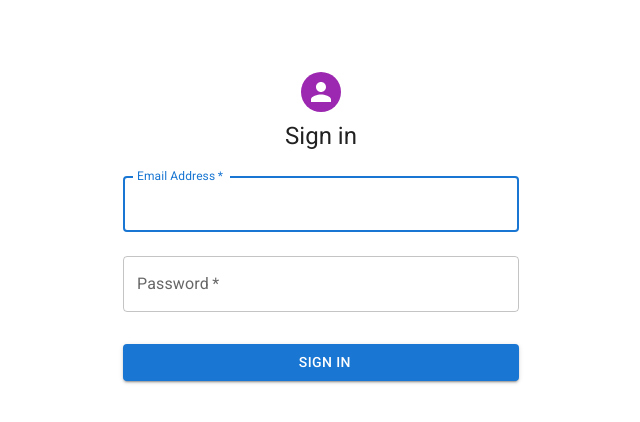
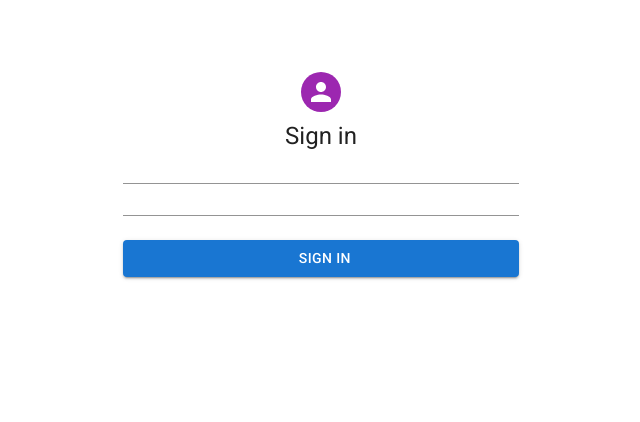
Before and after one commit to RioRinAkamura/shop-demo-redux-saga, a React (Create React App) app: page /login in a window 1280 px wide. Shown: the top 422 px of the page, without its empty margins (319-959 px from the left). Built offline with nearby package versions, Linux system fonts and the light colour scheme.

Commit message:
authenticate useContext and useReducer

```diff
--- a/src/App.tsx
+++ b/src/App.tsx
@@ -1,6 +1,8 @@
+import { useAppSelector } from 'app/hooks';
 import { NotFound, PrivateRoute } from 'components/Common';
 import { AdminLayout } from 'components/Layout';
 import { User } from 'components/Layout/User';
+import { UserContext } from 'context/UserContext';
 import LoginPage from 'features/auth/pages/LoginPage';
 import React from 'react';
 import { Route, Switch } from 'react-router-dom';
@@ -13,11 +15,12 @@ function App() {
   //   categoryApi.getAll().then((response)=>console.log(response));
 
   // })
+  const currentUser = useAppSelector(state => state.auth.currentUser)
 
   return (
+      <UserContext.Provider value = {currentUser}>
         <div>
           <Switch>
-
                 <PrivateRoute path="/admin">
                   <AdminLayout/>
                 </PrivateRoute>
@@ -29,9 +32,6 @@ function App() {
               <Route path="/">
                 <User/>
               </Route>
-
-
-
 
 
             {/* <Route >
@@ -50,8 +50,9 @@ function App() {
               draggable
               pauseOnHover
             />
+        </div>
+    </UserContext.Provider>
 
-    </div>
   );
 }
 
--- a/src/components/Common/PrivateRoute.tsx
+++ b/src/components/Common/PrivateRoute.tsx
@@ -10,7 +10,8 @@ export const PrivateRoute = (props: RouteProps) => {
     // if yes, show route
     // Otherwise, redirect to login page
 
-    const isLoggedIn = Boolean(localStorage.getItem('access_token'))
+    // const isLoggedIn = Boolean(localStorage.getItem('access_token'))
+    const isLoggedIn = Boolean(localStorage.getItem('username'))
     // console.log('Is logged in: ', isLoggedIn);
 
     if(!isLoggedIn) return <Redirect to="/login"/>
--- a/src/components/Layout/Admin.tsx
+++ b/src/components/Layout/Admin.tsx
@@ -3,10 +3,11 @@
 import { makeStyles } from '@material-ui/core';
 import { Box } from '@mui/material';
 import { Header, Sidebar } from 'components/Common';
+import { UserContext } from 'context/UserContext';
 import Category from 'features/category/Category';
 import  Dashboard  from 'features/dashboard/Dashboard';
 import {Product} from 'features/product/Product';
-import React from 'react';
+import React, { useContext } from 'react';
 import { Route, Switch } from 'react-router';
 
 const useStyles = makeStyles(theme => ({
@@ -41,6 +42,10 @@ const useStyles = makeStyles(theme => ({
 
 
 export const AdminLayout = () => {
+    const user = useContext(UserContext)
+
+    console.log('user login: ', user);
+
     const classes = useStyles();
     return (
         <Box className={classes.root}>
--- /dev/null
+++ b/src/context/UserContext.ts
@@ -0,0 +1,9 @@
+import {createContext} from 'react'
+import  {User} from 'models'
+
+const initialUser: User = {
+    id: '',
+    name: '',
+}
+
+export const UserContext = createContext(initialUser)
--- a/src/features/auth/authSaga.ts
+++ b/src/features/auth/authSaga.ts
@@ -6,15 +6,21 @@ import { push } from "connected-react-router";
 function* handleLogin(payload: LoginPayload){
     try {
 
-        yield delay(700)
-        localStorage.setItem('access_token', 'fake_login')
+        // yield delay(700)
+        // localStorage.setItem('access_token', 'fake_login')
+        console.log('payload: ', payload);
+
+        localStorage.setItem('username', payload.username)
+
 
         yield put(authActions.loginSuccess({
             id: 1,
             name: 'Rio'
         }))
+        console.log('login success');
 
-        yield put(push('/admin/dashboard'))
+
+        // yield put(push('/admin/dashboard'))
 
     } catch (error: any) {
         yield put(authActions.loginFailed(error.message))
@@ -23,8 +29,8 @@ function* handleLogin(payload: LoginPayload){
 
 function* handleLogout(){
     yield delay(500);
-    // console.log('Handle logout');
-    localStorage.removeItem('access_token')
+    // localStorage.removeItem('access_token')
+    localStorage.removeItem('user')
 
     //Redirect to Login page
     yield put(push('/login'))
@@ -32,7 +38,8 @@ function* handleLogout(){
 
 function* watchLoginFlow(){
     while(true){
-        const isLoggedIn = Boolean(localStorage.getItem('access_token'));
+        // const isLoggedIn = Boolean(localStorage.getItem('access_token'));
+        const isLoggedIn = Boolean(localStorage.getItem('user'));
         if(!isLoggedIn){
             const action: PayloadAction<LoginPayload> = yield take(authActions.login.type);
             yield fork(handleLogin, action.payload)
--- a/src/features/auth/authSlice.ts
+++ b/src/features/auth/authSlice.ts
@@ -9,13 +9,16 @@ export interface LoginPayload{
 export interface AuthState{
     isLoggedIn: boolean;
     logging?: boolean;
-    currentUser?: User;
+    currentUser: User ;
 }
 
 const initialState: AuthState ={
     isLoggedIn: false,
     logging: false,
-    currentUser: undefined,
+    currentUser: {
+        id: '',
+        name: ''
+    },
 }
 
 const authSlice = createSlice({
@@ -35,7 +38,7 @@ const authSlice = createSlice({
 
         logout(state) {
             state.isLoggedIn= false;
-            state.currentUser = undefined;
+            state.currentUser = {id: '', name: ''};
         },
 
     }
@@ -47,6 +50,7 @@ export const authActions = authSlice.actions;
 //Selectors
 export const selectIsLoggedIn = (state: any) => state.auth.isLoggedIn;
 export const selectIsLogging = (state: any) => state.auth.logging;
+export const selectIsUser = (state: any) => state.auth.currentUser;
 
 //Reducers
 
--- a/src/features/auth/pages/LoginPage.tsx
+++ b/src/features/auth/pages/LoginPage.tsx
@@ -5,35 +5,37 @@ import {
   CssBaseline, TextField, Typography
 } from '@mui/material';
 import { useAppDispatch, useAppSelector } from 'app/hooks';
-import React from 'react';
-import { authActions } from '../authSlice';
+import React, { FormEvent } from 'react';
+import { authActions, LoginPayload } from '../authSlice';
+import { SubmitHandler, useForm } from "react-hook-form";
+import { User } from 'models';
+import { Input } from '@material-ui/core';
+import { useHistory } from 'react-router';
 
-// const useStyles = makeStyles((theme) => ({
-//     root: {
-//         color: '#333'
-//     },
-// }));
 
 interface LoginPageProps {}
 
 const LoginPage = (props: LoginPageProps) => {
+  const { register, handleSubmit } = useForm();
+  const history = useHistory()
+
   // const classes = useStyles()
   const dispatch = useAppDispatch();
   const isLogging =useAppSelector(state => state.auth.logging)
 
-  const handleLogin =()=>{
-    // Todo: get username + password from login form
+  const handleLogin: SubmitHandler<LoginPayload> =(data, event)=> {
 
-    dispatch(authActions.login({
-        username:'',
-        password: ''
-    }))
+    event?.preventDefault()
+    console.log('user: ' ,data);
+    dispatch(authActions.login(data))
+    console.log('da di toi day roi');
+
+    history.push('/admin')
   }
 
   return (
-    <div>
+    <form onSubmit={handleSubmit(handleLogin)}>
       <Container component="main" maxWidth="xs">
-
         <CssBaseline />
         <Box
           sx={{
@@ -47,36 +49,29 @@ const LoginPage = (props: LoginPageProps) => {
           <Typography component="h1" variant="h5">
             Sign in
           </Typography>
-          <Box component="form" noValidate sx={{ mt: 1 }}>
-            <TextField
-              margin="normal"
+
+            <Input
+              {...register("username", { required: true, maxLength: 20 })}
               required
               fullWidth
               id="email"
-              label="Email Address"
-              name="email"
-              autoComplete="email"
-              autoFocus
             />
-            <TextField
-              margin="normal"
+            <Input
+              {...register("password", { required: true, maxLength: 20 })}
               required
               fullWidth
-              name="password"
-              label="Password"
               type="password"
               id="password"
-              autoComplete="current-password"
             />
 
-            <Button type="button" fullWidth variant="contained" sx={{ mt: 3, mb: 2 }} onClick={handleLogin}>
+            <Button type="submit" fullWidth variant="contained" sx={{ mt: 3, mb: 2 }}>
               {isLogging && <CircularProgress size={20} color="info" />}&nbsp;
                Sign In
             </Button>
           </Box>
-        </Box>
+
       </Container>
-    </div>
+    </form>
   );
 };
 
--- a/src/features/dashboard/Dashboard.tsx
+++ b/src/features/dashboard/Dashboard.tsx
@@ -20,9 +20,9 @@ const Dashboard = (props: Props) => {
   const highestProductList = useAppSelector(selectHighestProductList)
   const lowestProductList = useAppSelector(selectLowestProductList)
 
-  console.log({
-    loading, statistics, highestProductList, lowestProductList
-  });
+  // console.log({
+  //   loading, statistics, highestProductList, lowestProductList
+  // });
 
 
   useEffect(()=>{
--- a/src/index.tsx
+++ b/src/index.tsx
@@ -12,6 +12,7 @@ import './index.scss';
 import * as serviceWorker from './serviceWorker';
 import {ReactQueryDevtools} from 'react-query/devtools'
 import { BrowserRouter } from 'react-router-dom';
+import { UserContext } from 'context/UserContext';
 
 const queryClient = new QueryClient()
 
@@ -23,7 +24,9 @@ ReactDOM.render(
           <QueryClientProvider client={queryClient}>
             <I18nextProvider i18n={i18n}>
               <Suspense fallback={<div>loading</div>}>
-                <App />
+
+                  <App />
+
               </Suspense>
             </I18nextProvider>
           {/* <ReactQueryDevtools initialIsOpen={false} position="bottom-right"/> */}
--- a/src/models/index.ts
+++ b/src/models/index.ts
@@ -2,3 +2,4 @@
 export * from './common'
 export * from './category'
 export * from './product'
+export * from './user'
```
Also changed, not shown: src/context/UserProvider.tsx (added, +15 -0 lines). Lines whose indentation alone changed are shown as unchanged.
